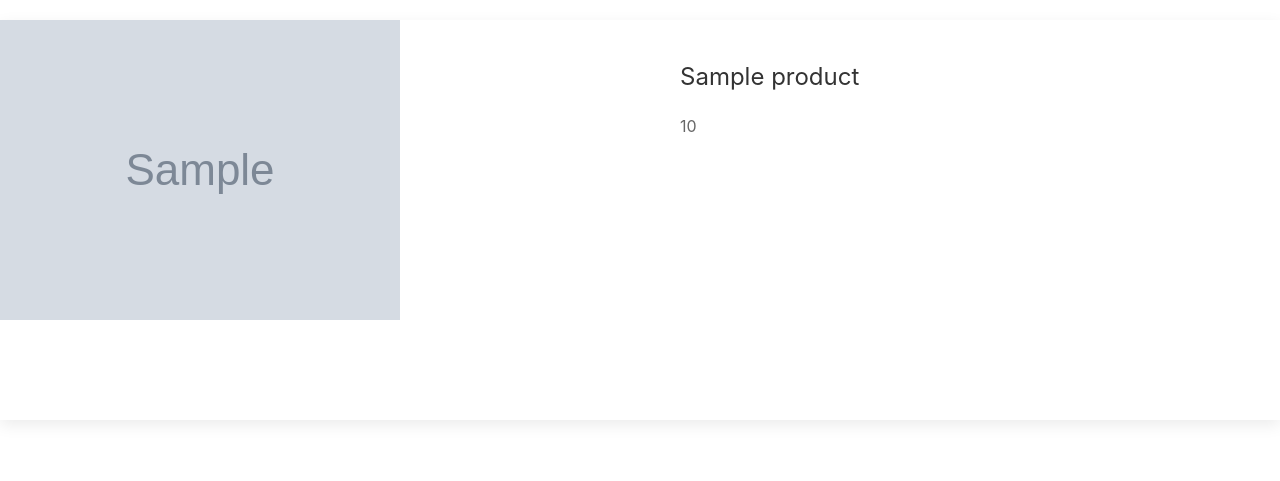
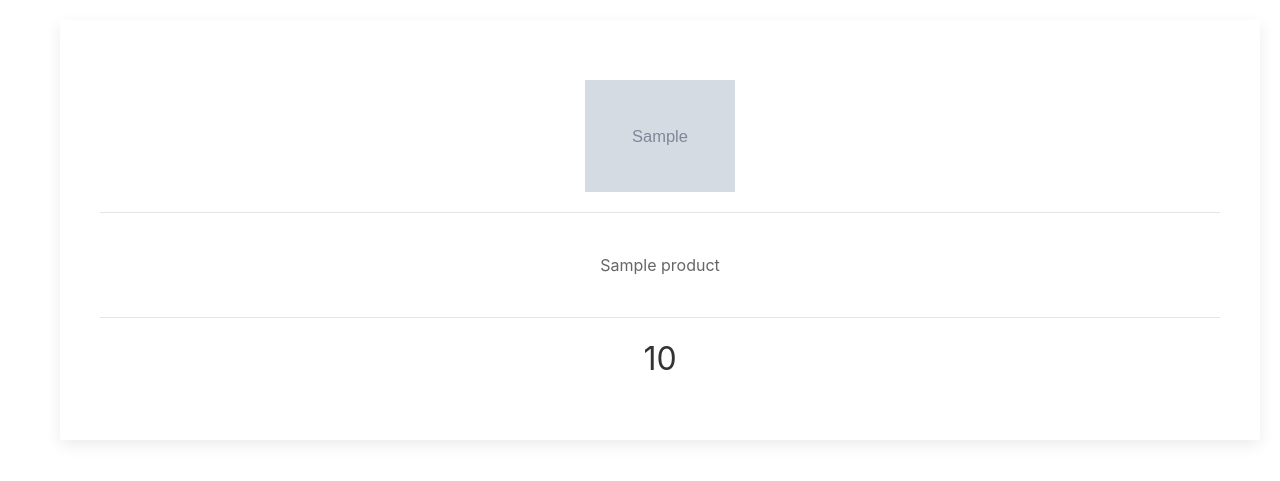
Before and after one commit to sinnytk/Buildr, a Django app: page / in a window 1280 px wide. Shown: the part 160-641 px from the top of the page. Run offline with Django 3.2, Linux system fonts and the light colour scheme; tables that the repository leaves empty hold one stand-in row (values such as "Sample post"); grey boxes marked "Sample" are stand-in pictures.

Commit message:
Add way to iterate over 4 products per iteration

```diff
--- a/Buildr/templates/home.html
+++ b/Buildr/templates/home.html
@@ -13,23 +13,24 @@
         </div>
     </div>
 </nav>
-<div class="uk-card uk-card-default uk-grid-collapse uk-child-width-1-2@s uk-margin" uk-grid>
-    {% for product in all_products %}
-        <div class="uk-card-media-left uk-cover-container">
-            <img src="{{product.image}}" alt="">
-            <canvas width="400" height="100"></canvas>
-        </div>
-        <div>
+</div>
+<!-- Thank god https://stackoverflow.com/a/22466415 for the perfect solution to iterating over the list and creating only 4 items -->
+{% for product in all_products %}
+{% if forloop.first %}<div class="uk-grid-match uk-child-width-expand@s uk-text-center uk-margin-left uk-margin-right uk-margin-top" uk-grid>{% endif %}
+    <div>
+        <div class="uk-card uk-card-hover uk-card-default uk-card-body">
+            <div class="uk-card-header" style="width:auto;height:7em">
+                <img style="object-fit:contain; width: inherit; height: inherit;" src="{{product.image}}">
+            </div>
             <div class="uk-card-body">
-                <h3 class="uk-card-title">{{product.title}}</h3>
-                <p>{{product.min_price}}</p>
+                <p>{{product.title|truncatewords:5 }}</p>
+            </div>
+            <div class="uk-card-footer">
+                <h2>{{product.min_price}}</h2>
             </div>
         </div>
-    {% endfor %}
-</div>
-<!-- <ul class='uk-list uk-list-striped'>
-    {% for product in all_products %}
-        <li>{{ product.id }} {{ product.title }} {{product.min_price}}</li>
-    {% endfor %}
-</ul> -->
+     </div>
+    {% if forloop.counter|divisibleby:4 %}</div><div class="uk-grid-match uk-child-width-expand@s uk-text-center uk-margin-left uk-margin-right uk-margin-top" uk-grid>{% endif %}
+    {% if forloop.last %}</div>{% endif %}
+{% endfor %}
 {% endblock %}
```
